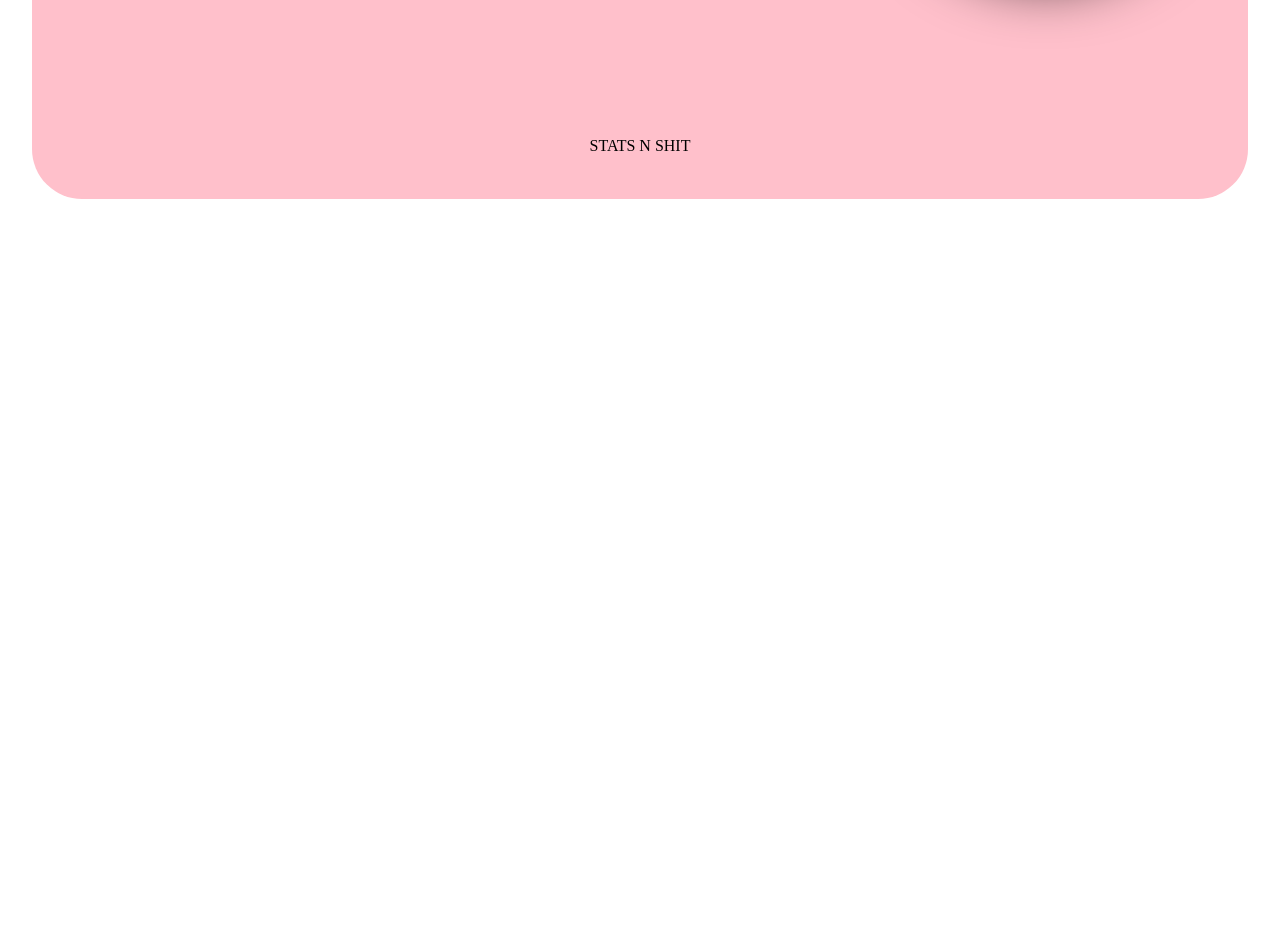
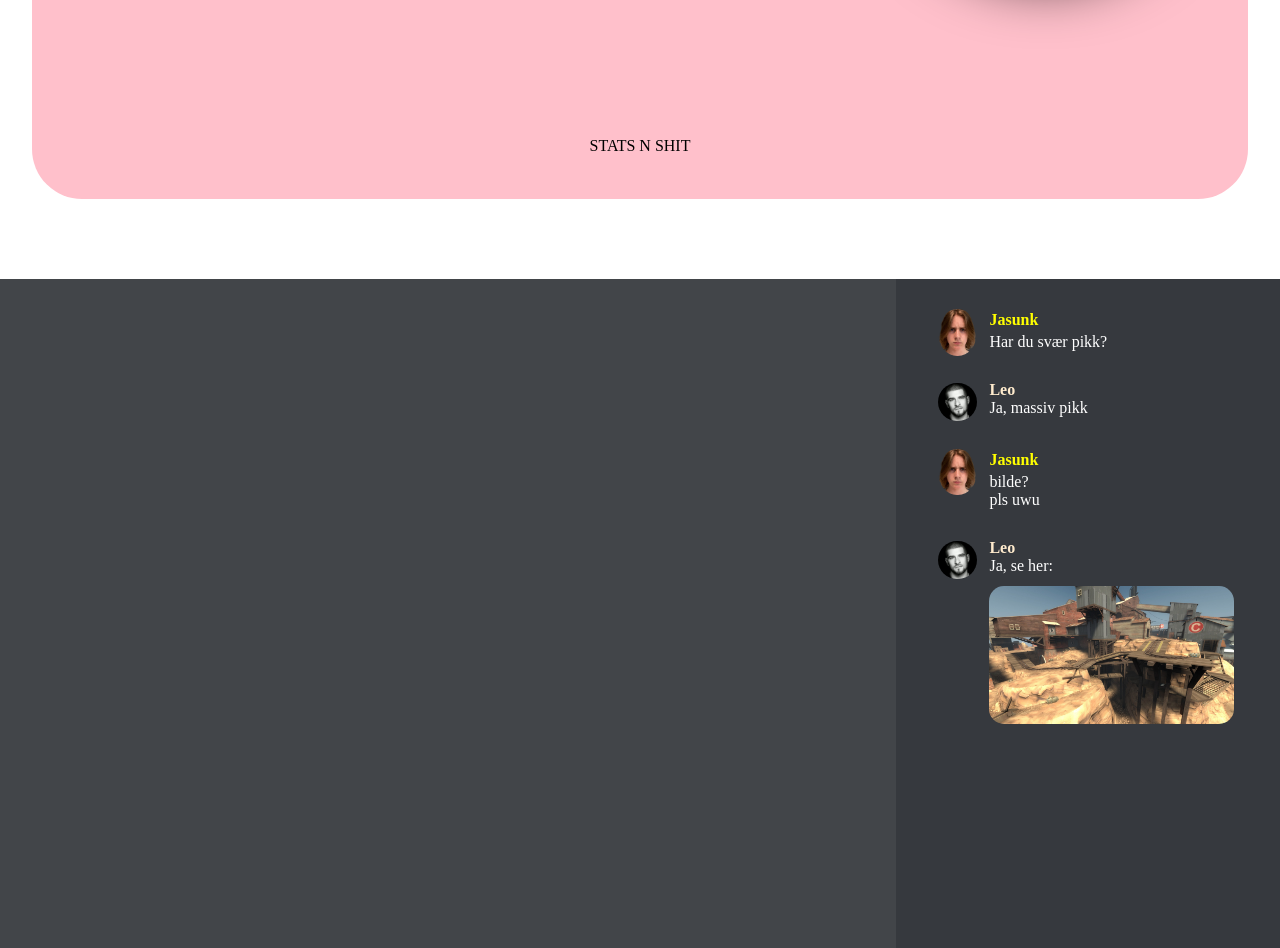
Before and after one commit to tf2iMicro/tf2iMicro.github.io, a website: page temp/temp.html in a window 1280 px wide. Shown: the part 572-1520 px from the top of the page. Before the commit the page ends 872 px from the top, so only its background shows below. Drawn offline with Linux system fonts and the light colour scheme.

Commit message:
Built in disc v1

```diff
--- a/temp/temp.css
+++ b/temp/temp.css
@@ -38,7 +38,15 @@ body, html{
     display: flex;
     justify-content: center;
     align-items: center;
-
+}
+.areaTwo div{
+    height: 80%;
+    width:20%;
+    background: none;
+    border-radius: 10px;
+}
+.areaTwo div:hover{
+    background-color: rgba(161, 161, 161, 0.468);
 }
 
 
@@ -78,3 +86,80 @@ body, html{
     justify-content: center;
     align-items: center;
 }
+.section{
+    display: flex;
+    align-items: center;
+    justify-content: center;
+    padding:0;
+    background-color: #424549;
+}
+.otherArea{width: 70%;}
+
+
+.discordArea{
+    width: 30%;
+    height: 100vh;
+    background-color: #36393e;
+    float: left;
+}
+
+.discMessage{
+    width: 85%;
+    padding: 1%;
+
+    margin-left: 2vw;
+    color: white;
+    border-radius: 15px;
+
+
+}
+.discMessage:hover{
+    background-color: #282b30;
+}
+
+
+.sender{
+    margin-top: 1vh;
+    margin-left: 1vw;
+    display: flex;
+
+    align-items: center;
+
+}
+.sender h3{
+    font-size: 1.25vw;
+    margin-top: -1vh;
+    margin-left: 1vw;
+
+}
+.jasunk{
+    color: yellow !important;
+}
+.leo{color: blanchedalmond;}
+
+.sender img{
+    width: 3vw !important;
+    border-radius: 50% !important;
+}
+.discMessage p{
+    font: 0.8vw;
+    margin-left: 5vw;
+    margin-top: -2.8vh;
+
+}
+
+.discImg{
+    width: 75%;
+    border-radius: 15px;
+    margin-left: 5vw;
+    margin-top: -2.8vh;
+    transition-duration: 0.3s;
+
+}
+
+.active{
+    transform: scale(0.75,0.75) translate(-125%,-50%);
+    position: absolute;
+
+
+}
--- a/temp/temp.html
+++ b/temp/temp.html
@@ -23,6 +23,7 @@
                 <button>CMD LIST</button>
                 <button>LINK DISC</button>
                 <button>MODS</button>
+                <div></div>
             </div>
             <!-- BUTTONS END -->
         </div>
@@ -49,7 +50,31 @@
             <div class="mainContent">
 
                 <div class="section">
-                    <div></div>
+                    <div class="otherArea"></div>
+                    <div class="discordArea">
+                        <br>
+
+                        <div class="discMessage">
+                            <div class="sender"><img  src="/temp/img/discPFP/jasunk.png" alt=""> <h3 class="jasunk">Jasunk</h3> </div>
+                            <p>Har du svær pikk?</p>
+                        </div>
+
+                        <div class="discMessage">
+                            <div class="sender"><img  src="/temp/img/discPFP/leo.jpeg" alt=""> <h3 class="leo">Leo</h3> </div>
+                            <p>Ja, massiv pikk</p>
+                        </div>
+
+                        <div class="discMessage">
+                            <div class="sender"><img  src="/temp/img/discPFP/jasunk.png" alt=""> <h3 class="jasunk">Jasunk</h3> </div>
+                            <p>bilde? <br> pls uwu</p>
+                        </div>
+                        <div class="discMessage">
+                            <div class="sender"><img  src="/temp/img/discPFP/leo.jpeg" alt=""> <h3 class="leo">Leo</h3> </div>
+                            <p>Ja, se her:</p> <br>
+                            <img onclick="imgBig()" id="discPicOne" class="discImg" src="/img/upward.jpg" alt="">
+                        </div>
+
+                    </div>
                 </div>
                 <div class="section">
                     <div></div>
--- a/temp/temp.js
+++ b/temp/temp.js
@@ -0,0 +1,13 @@
+let bigImg=false
+function imgBig(){
+    let picOne = document.getElementById("discPicOne")
+
+    if(!bigImg){
+        bigImg=true
+        picOne.classList.add("active")
+    }else{
+        bigImg=false
+        picOne.classList.remove("active")
+    }
+
+}
```
Also changed, not shown: temp/img/discPFP/jasunk.png (added), temp/img/discPFP/leo.jpeg (added).
